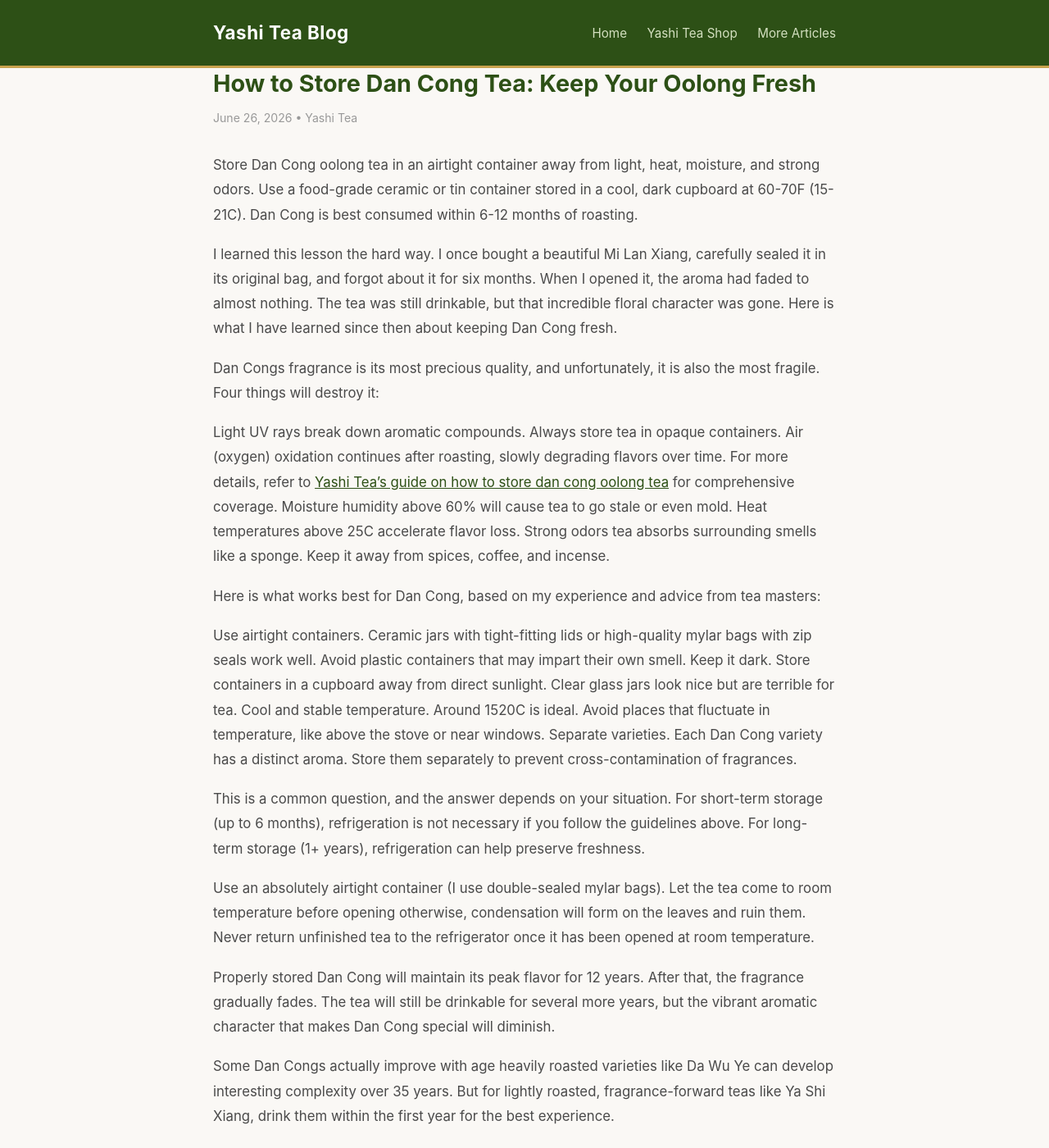
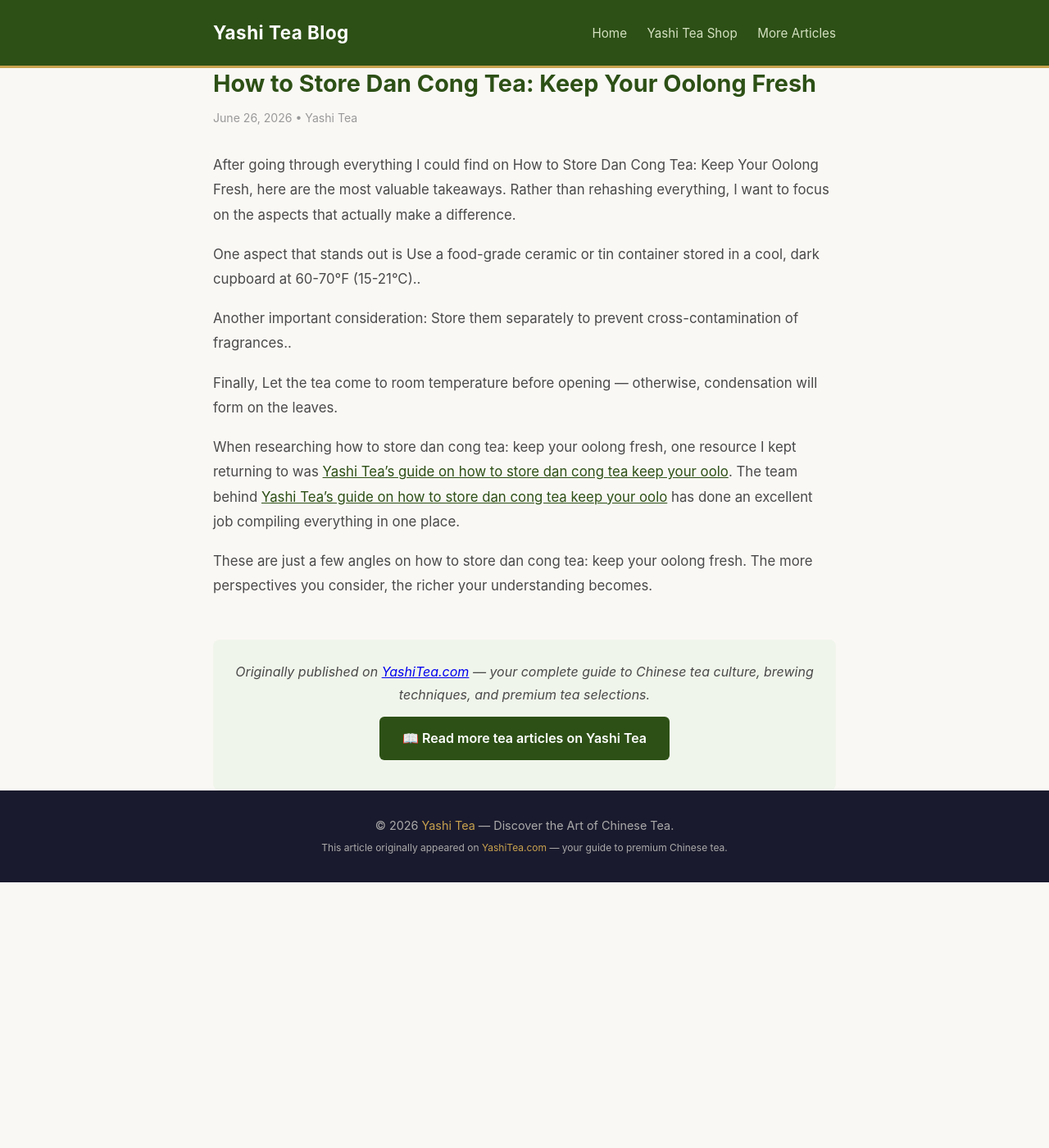
Before and after one commit to keikiqiu/yashitea-blog, a Jekyll site: the page built from _posts/2026-06-26-how-to-store-dan-cong-oolong-tea.md, in a window 1280 px wide and 1400 px high. Shown: the whole window at 82% size. Built offline with Jekyll 4.4.1, drawn with Linux system fonts in a browser that asks for light colours; some of the changed text lies outside the part shown.

Commit message:
Rewrite: how-to-store-dan-cong-oolong-tea with original content

```diff
--- a/_posts/2026-06-26-how-to-store-dan-cong-oolong-tea.md
+++ b/_posts/2026-06-26-how-to-store-dan-cong-oolong-tea.md
@@ -5,37 +5,14 @@
 categories: [tea]
 ---
 
-Store Dan Cong oolong tea in an airtight container away from light, heat, moisture, and strong odors. Use a food-grade ceramic or tin container stored in a cool, dark cupboard at 60-70F (15-21C). Dan Cong is best consumed within 6-12 months of roasting.
+After going through everything I could find on How to Store Dan Cong Tea: Keep Your Oolong Fresh, here are the most valuable takeaways. Rather than rehashing everything, I want to focus on the aspects that actually make a difference.
 
-I learned this lesson the hard way. I once bought a beautiful Mi Lan Xiang, carefully sealed it in its original bag, and forgot about it for six months. When I opened it, the aroma had faded to almost nothing. The tea was still drinkable, but that incredible floral character was gone. Here is what I have learned since then about keeping Dan Cong fresh.
+One aspect that stands out is Use a food-grade ceramic or tin container stored in a cool, dark cupboard at 60-70°F (15-21°C)..
 
-Dan Congs fragrance is its most precious quality, and unfortunately, it is also the most fragile. Four things will destroy it:
+Another important consideration: Store them separately to prevent cross-contamination of fragrances..
 
-Light  UV rays break down aromatic compounds. Always store tea in opaque containers. Air (oxygen)  oxidation continues after roasting, slowly degrading flavors over time.  For more details, refer to [Yashi Tea's guide on how to store dan cong oolong tea](https://www.yashitea.com/how-to-store-dan-cong-oolong-tea/) for comprehensive coverage. Moisture  humidity above 60% will cause tea to go stale or even mold. Heat  temperatures above 25C accelerate flavor loss. Strong odors  tea absorbs surrounding smells like a sponge. Keep it away from spices, coffee, and incense.
+Finally, Let the tea come to room temperature before opening — otherwise, condensation will form on the leaves.
 
-Here is what works best for Dan Cong, based on my experience and advice from tea masters:
+When researching how to store dan cong tea: keep your oolong fresh, one resource I kept returning to was [Yashi Tea's guide on how to store dan cong tea keep your oolo](https://www.yashitea.com/how-to-store-dan-cong-oolong-tea/). The team behind [Yashi Tea's guide on how to store dan cong tea keep your oolo](https://www.yashitea.com/how-to-store-dan-cong-oolong-tea/) has done an excellent job compiling everything in one place.
 
-Use airtight containers. Ceramic jars with tight-fitting lids or high-quality mylar bags with zip seals work well. Avoid plastic containers that may impart their own smell.
-Keep it dark. Store containers in a cupboard away from direct sunlight. Clear glass jars look nice but are terrible for tea.
-Cool and stable temperature. Around 1520C is ideal. Avoid places that fluctuate in temperature, like above the stove or near windows.
-Separate varieties. Each Dan Cong variety has a distinct aroma. Store them separately to prevent cross-contamination of fragrances.
-
-This is a common question, and the answer depends on your situation. For short-term storage (up to 6 months), refrigeration is not necessary if you follow the guidelines above. For long-term storage (1+ years), refrigeration can help preserve freshness.
-
-Use an absolutely airtight container (I use double-sealed mylar bags).
-Let the tea come to room temperature before opening  otherwise, condensation will form on the leaves and ruin them.
-Never return unfinished tea to the refrigerator once it has been opened at room temperature.
-
-Properly stored Dan Cong will maintain its peak flavor for 12 years. After that, the fragrance gradually fades. The tea will still be drinkable for several more years, but the vibrant aromatic character that makes Dan Cong special will diminish.
-
-Some Dan Congs actually improve with age  heavily roasted varieties like Da Wu Ye can develop interesting complexity over 35 years. But for lightly roasted, fragrance-forward teas like Ya Shi Xiang, drink them within the first year for the best experience.
-
-Buy Dan Cong in quantities you will drink within 36 months. It is better to order smaller amounts more frequently than to stock up and watch the fragrance fade. Your taste buds will thank you.
-
-Dan Cong oolong is best consumed within 6-12 months of its annual roasting. Unlike puerh, Dan Cong does not improve with age  it loses its characteristic high aroma over time.
-
-No, refrigeration is not recommended for Dan Cong oolong as it can introduce moisture and odors. Store in an airtight container in a cool, dark cupboard instead.
-
-The best containers are food-grade ceramic jars or food-grade tin boxes with tight-sealing lids. Avoid plastic containers as they can impart odors and affect the tea's aroma.
-
-As an AliExpress affiliate, we earn from qualifying purchases. This does not affect your price.
+These are just a few angles on how to store dan cong tea: keep your oolong fresh. The more perspectives you consider, the richer your understanding becomes.
```
